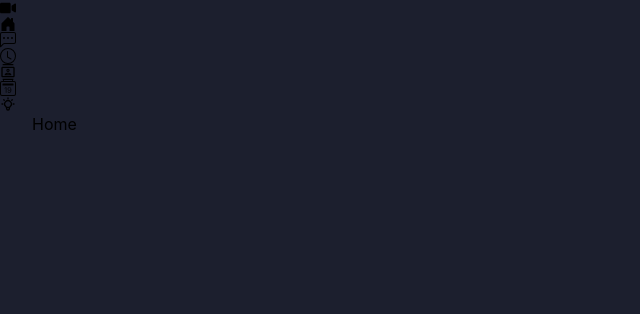
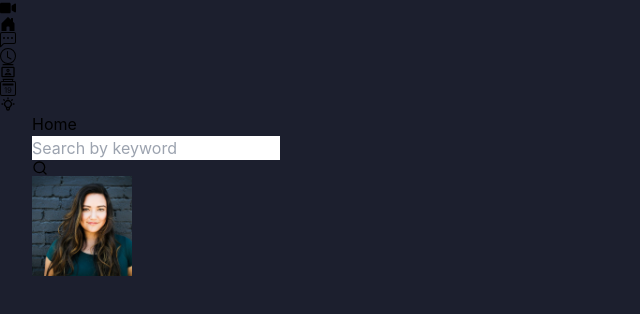
Before and after one commit to shakibdshy/Zoomla, a Next.js app: page / in a window 1280 px wide. Shown: the top 314 px of the page, without its empty margins (0-640 px from the left). Built offline with nearby package versions, Linux system fonts and the light colour scheme; what @material-tailwind/react would draw is missing.

Commit message:
Navigation Top Section Update

```diff
--- a/pages/home.tsx
+++ b/pages/home.tsx
@@ -1,8 +1,29 @@
+import Image from 'next/image'
 import React from 'react'
+import author from '../assets/author2.jpg'
+import { FiSearch } from 'react-icons/fi'
 
 function HomePage() {
   return (
-    <div>Home</div>
+    <>
+      <section className='p-6 pl-10 border-b border-[#272a38]'>
+        <div className=''>
+          <ul className='flex items-center gap-5'>
+            <li className='text-white font-medium text-2xl'>Home</li>
+            <li className='ml-auto grow-0 shrink-0 basis-auto'>
+              <form className='relative z-10'>
+                <input type="text" name="name" placeholder='Search by keyword' className='search-input' />
+                <FiSearch className='search-icon' />
+              </form>
+            </li>
+            <li className='w-14 h-14'>
+              <Image src={author} alt="Author Image" width={100} height={100} objectFit='cover' quality={100} className='rounded-xl' />
+            </li>
+          </ul>
+
+        </div>
+      </section>
+    </>
   )
 }
 
--- a/pages/index.tsx
+++ b/pages/index.tsx
@@ -1,6 +1,5 @@
 import type { NextPage } from 'next'
 import Head from 'next/head'
-import Image from 'next/image'
 import styles from '../styles/Home.module.css'
 import HomePage from './home'
 
--- a/styles/globals.css
+++ b/styles/globals.css
@@ -17,6 +17,16 @@
     @apply shadow-md before:w-6 before:bg-[#767780];
 
   }
+
+  .search-input {
+    @apply w-full sm:w-80 h-14 p-2 pl-14 border-none rounded-xl transition-all text-lg text-[#ffffff] placeholder:text-[#797981d3];
+    background: #242736;
+
+  }
+
+  .search-icon {
+    @apply absolute top-0 bottom-0 left-6 my-auto text-xl text-[#878891];
+  }
 }
 
 html,
```
Also changed, not shown: assets/author2.jpg (added).
